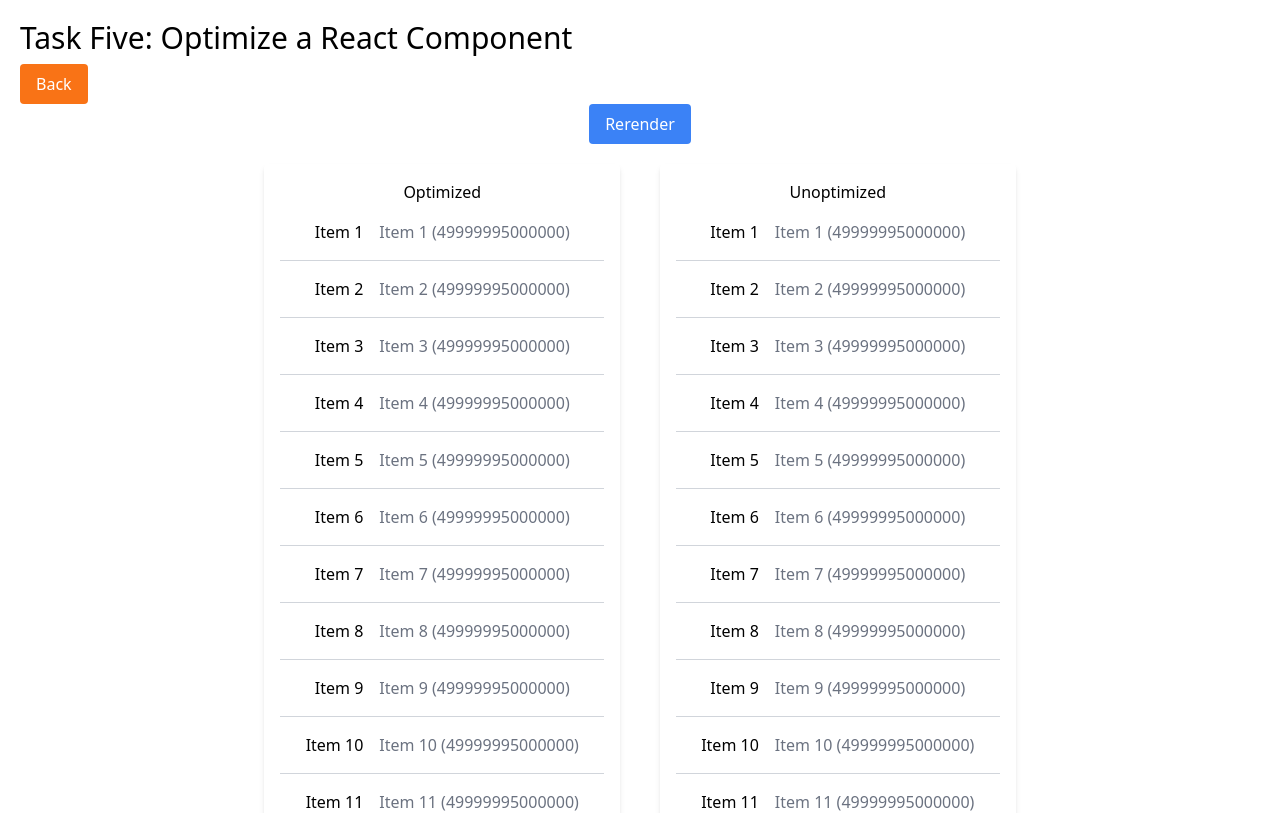
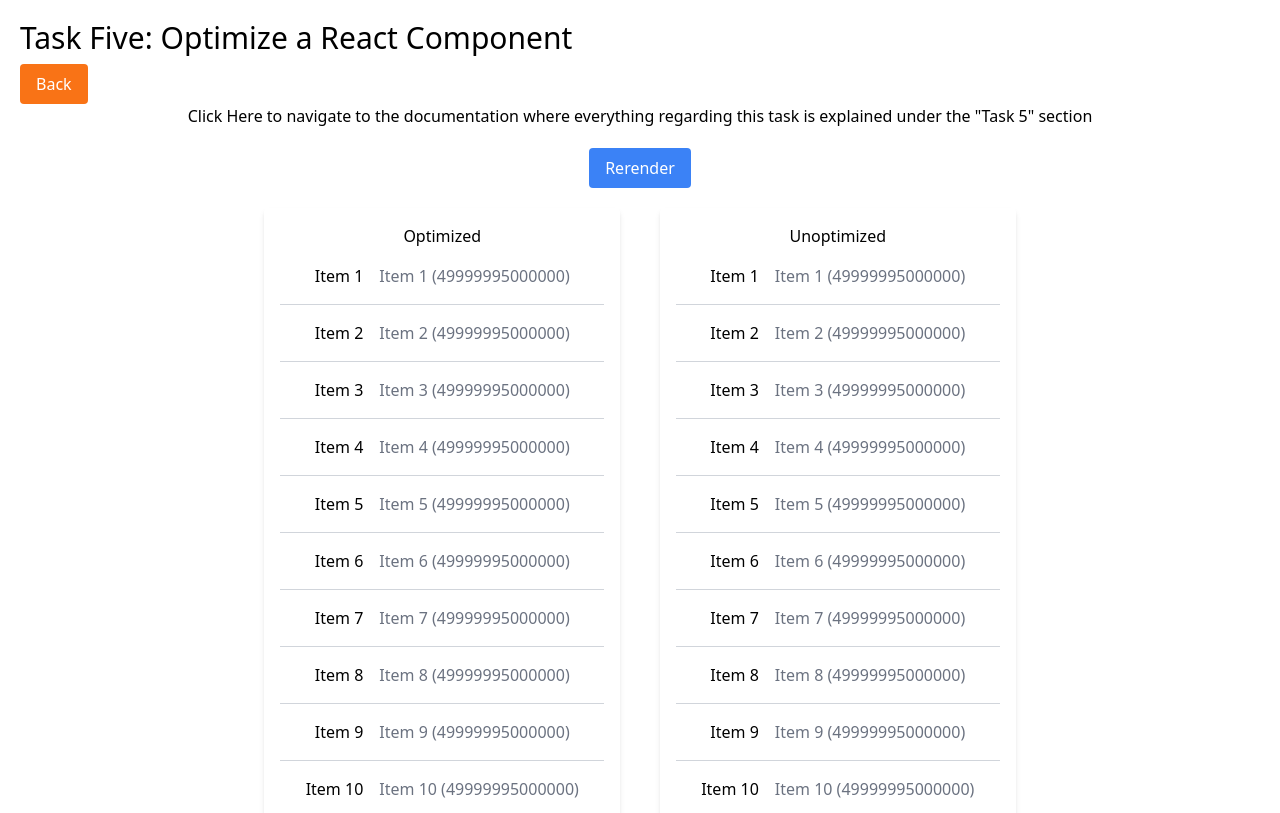
Before and after one commit to OmarKnows/ecom-payments-assessment, a React (Vite) app: page /task-five in a window 1280 px wide. Shown: the top 813 px of the page. Built offline with nearby package versions, Linux system fonts and the light colour scheme.

Commit message:
Added link to documentation in task 5

```diff
--- a/src/tasks/TaskFive/TaskFive.tsx
+++ b/src/tasks/TaskFive/TaskFive.tsx
@@ -3,13 +3,20 @@ import Container from '@components/Container';
 import { Profiler, useState } from 'react';
 import Optimized from './components/optimized/Optimized';
 import Unoptimized from './components/unoptimized/Unoptimized';
+import { Link } from 'react-router-dom';
 
 const TaskFive = () => {
 	const [rerender, setRerender] = useState(true);
 	return (
 		<Container title='Task Five: Optimize a React Component'>
-			<Button onClick={() => setRerender((prev) => !prev)}>Rerender</Button>
-			<div className='flex gap-10 mt-5'>
+			<Link to='https://github.com/OmarKnows/ecom-payments-assessment'>
+				Click Here to navigate to the documentation where everything regarding this task is explained under the "Task 5"
+				section
+			</Link>
+			<Button className='my-5' onClick={() => setRerender((prev) => !prev)}>
+				Rerender
+			</Button>
+			<div className='flex gap-10'>
 				<Profiler
 					id='Optimized'
 					onRender={(id, phase, actualDuration, baseDuration, startTime, commitTime) =>
```
